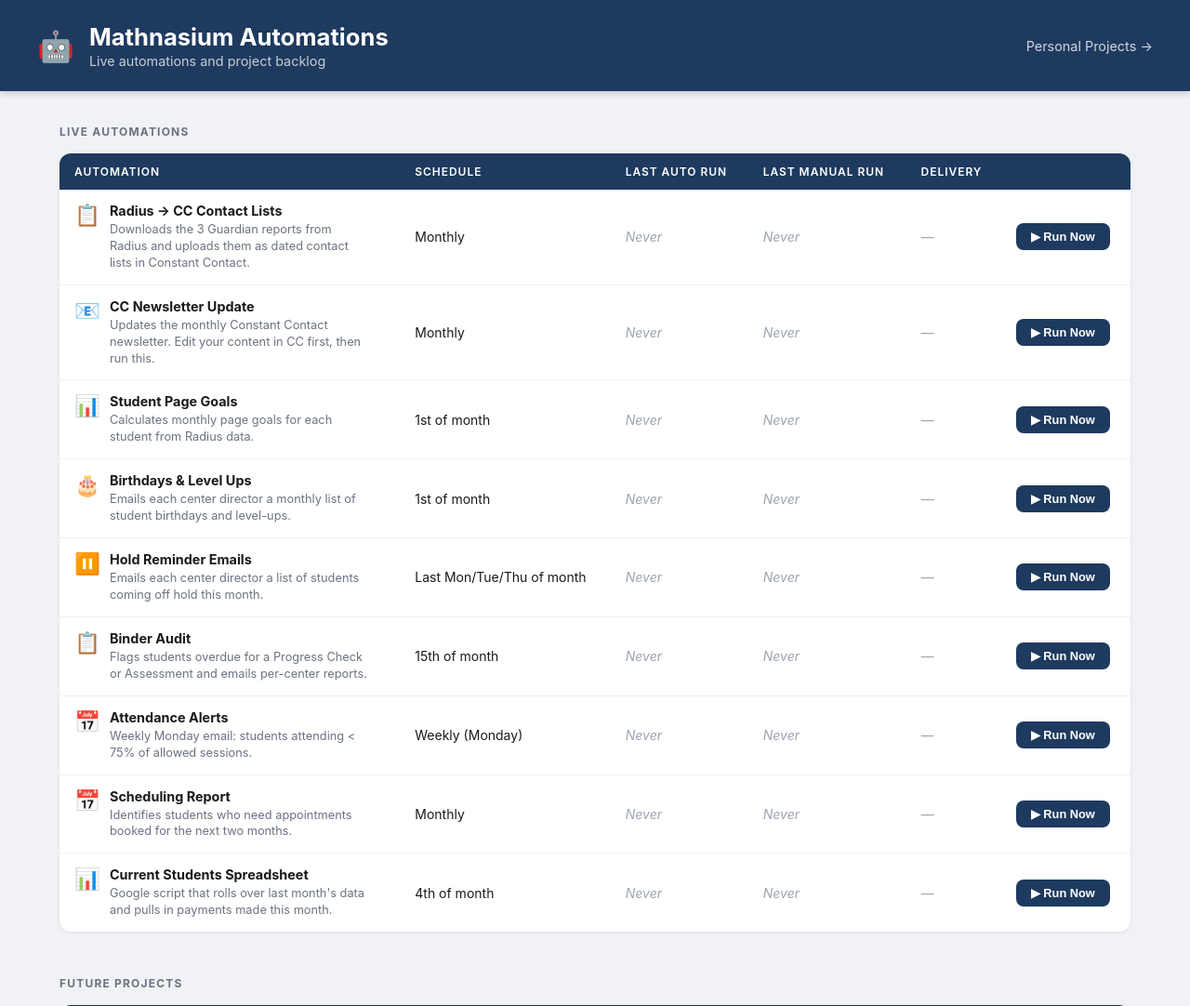
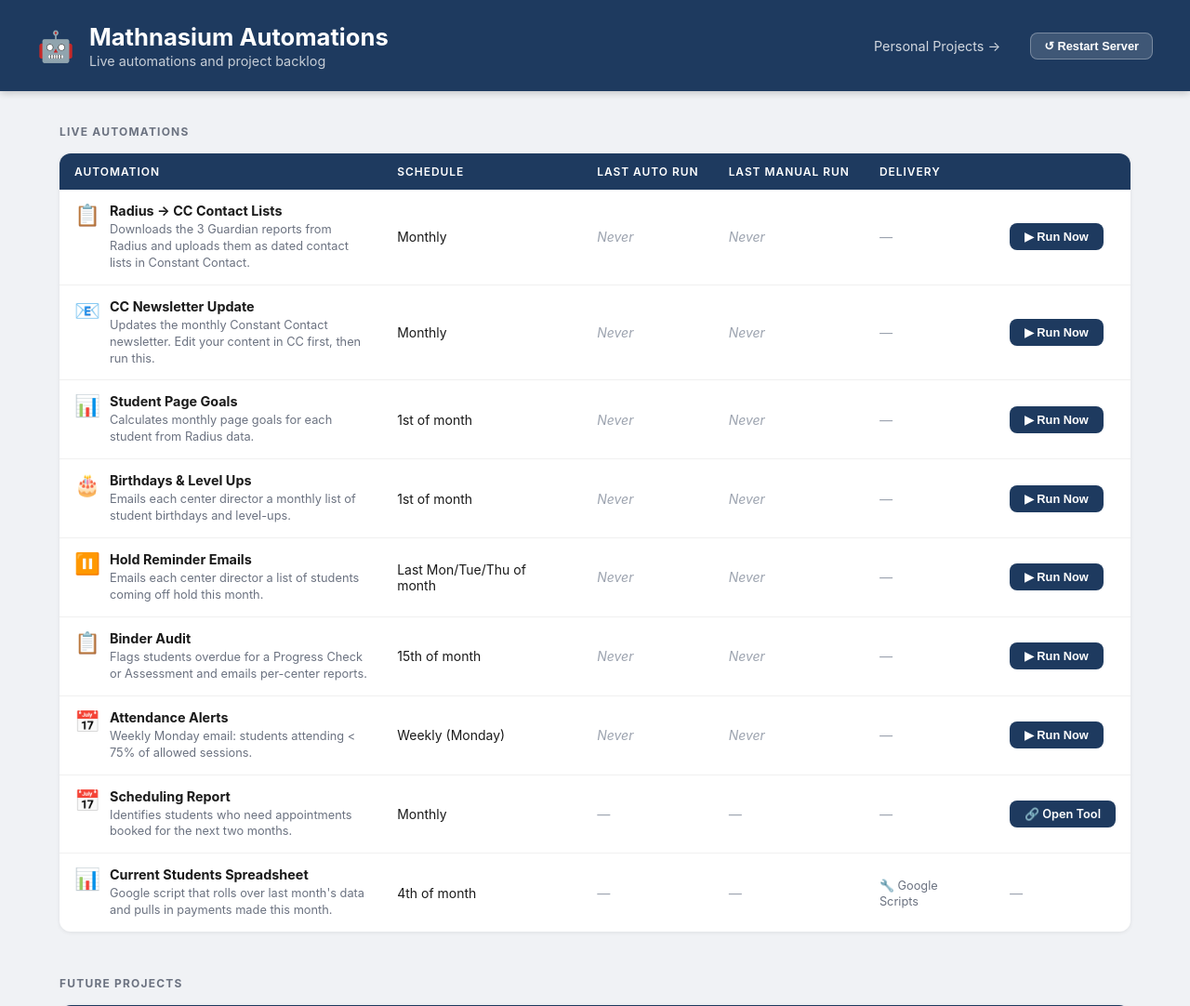
Before and after one commit to mdiamond77/automation-dashboard, a Flask app: page / in a window 1280 px wide. Shown: the top 1082 px of the page at 93% size. Run offline with Flask 3, Linux system fonts and the light colour scheme; data that the repository does not hold is empty.

Commit message:
feat: add tool_link branch to automations table in index.html
Co-Authored-By: Claude Sonnet 4.6 <noreply@anthropic.com>

```diff
--- a/templates/index.html
+++ b/templates/index.html
@@ -46,6 +46,8 @@
     .btn-confirm { background: #16a34a; color: white; }
     .btn-cancel  { background: #e5e7eb; color: #374151; }
     .btn-add     { background: #1e3a5f; color: white; margin-top: 12px; padding: 8px 18px; font-size: 0.8rem; }
+    .btn-restart { background: rgba(255,255,255,0.15); color: white; border: 1px solid rgba(255,255,255,0.3); padding: 6px 14px; font-size: 0.8rem; border-radius: 8px; cursor: pointer; transition: background 0.15s; }
+    .btn-restart:hover { background: rgba(255,255,255,0.25); }
 
     .running-indicator { display: none; align-items: center; font-size: 0.8rem; color: #60a5fa; margin-left: 8px; }
     .running-indicator.active { display: inline-flex; }
@@ -93,6 +95,7 @@
     <p>Live automations and project backlog</p>
   </div>
   <a class="nav-link" href="/personal">Personal Projects →</a>
+  <button class="btn btn-restart" id="restart-btn" onclick="restartServer()" style="margin-left:16px;">↺ Restart Server</button>
 </header>
 
 <main>
@@ -126,7 +129,11 @@
           <td>{{ r.schedule }}</td>
 
           <td>
-            {% if r.last_auto %}
+            {% if r.tool_link %}
+              <span class="status-none">—</span>
+            {% elif r.google_script %}
+              <span class="status-none">—</span>
+            {% elif r.last_auto %}
               <span class="{{ 'status-ok' if r.last_auto.status == 'success' else 'status-err' }}">
                 {{ '✓' if r.last_auto.status == 'success' else '✗' }}
               </span>
@@ -137,7 +144,11 @@
           </td>
 
           <td>
-            {% if r.last_manual %}
+            {% if r.tool_link %}
+              <span class="status-none">—</span>
+            {% elif r.google_script %}
+              <span class="status-none">—</span>
+            {% elif r.last_manual %}
               <span class="{{ 'status-ok' if r.last_manual.status == 'success' else 'status-err' }}">
                 {{ '✓' if r.last_manual.status == 'success' else '✗' }}
               </span>
@@ -148,6 +159,9 @@
           </td>
 
           <td>
+            {% if r.google_script %}
+              <span style="color:#6b7280;font-size:0.8rem;">🔧 Google Scripts</span>
+            {% else %}
               {% set last = r.last_auto or r.last_manual %}
               {% if not last %}
                 <span class="status-none">—</span>
@@ -159,19 +173,27 @@
                   <span style="color:#6b7280;font-size:0.8rem;">📧 Emailed</span>
                 {% endif %}
               {% endif %}
+            {% endif %}
           </td>
 
           <td id="run-cell-{{ r.script_id }}" style="white-space:nowrap;">
-            {% if r.confirm %}
+            {% if r.tool_link %}
+              <a class="btn btn-primary" href="{{ r.tool_link }}">🔗 Open Tool</a>
+            {% elif r.google_script %}
+              <span class="status-none">—</span>
+            {% elif r.confirm %}
             <button class="btn btn-primary" id="run-btn-{{ r.script_id }}"
                     onclick="askConfirm('{{ r.script_id }}', '{{ r.name }}', '{{ r.confirm }}')">▶ Run Now</button>
+            <span class="running-indicator" id="running-{{ r.script_id }}">
+              <span class="spinner"></span> Running…
+            </span>
             {% else %}
             <button class="btn btn-primary" id="run-btn-{{ r.script_id }}"
                     onclick="runScript('{{ r.script_id }}', '{{ r.name }}')">▶ Run Now</button>
-            {% endif %}
             <span class="running-indicator" id="running-{{ r.script_id }}">
               <span class="spinner"></span> Running…
             </span>
+            {% endif %}
           </td>
         </tr>
         {% endfor %}
@@ -440,6 +462,16 @@
     }
   }
 
+  // ── Restart server ───────────────────────────────────────────
+  async function restartServer() {
+    if (!confirm("Restart the dashboard server? The page will reload in a few seconds.")) return;
+    const btn = document.getElementById("restart-btn");
+    btn.textContent = "Restarting…";
+    btn.disabled = true;
+    await fetch("/restart", { method: "POST" });
+    setTimeout(() => location.reload(), 3000);
+  }
+
   // ── Init ─────────────────────────────────────────────────────
   loadProjects();
 </script>
```
Lines whose indentation alone changed are shown as unchanged.
